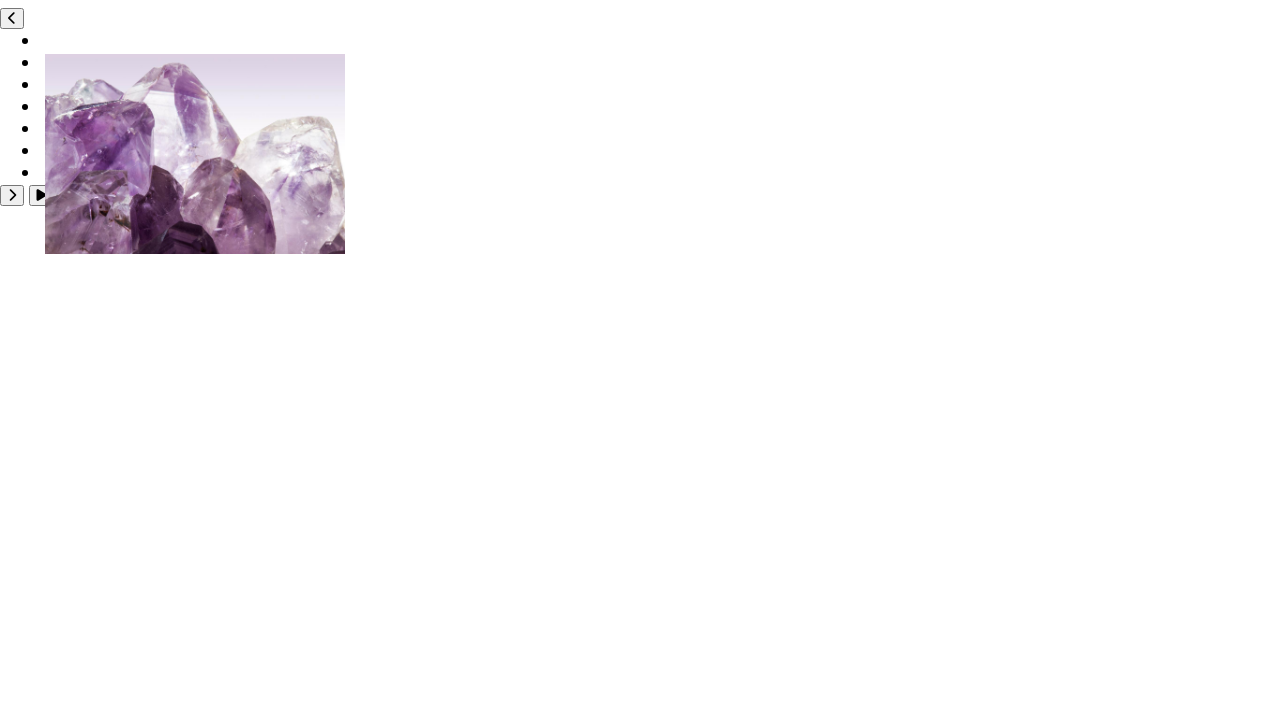
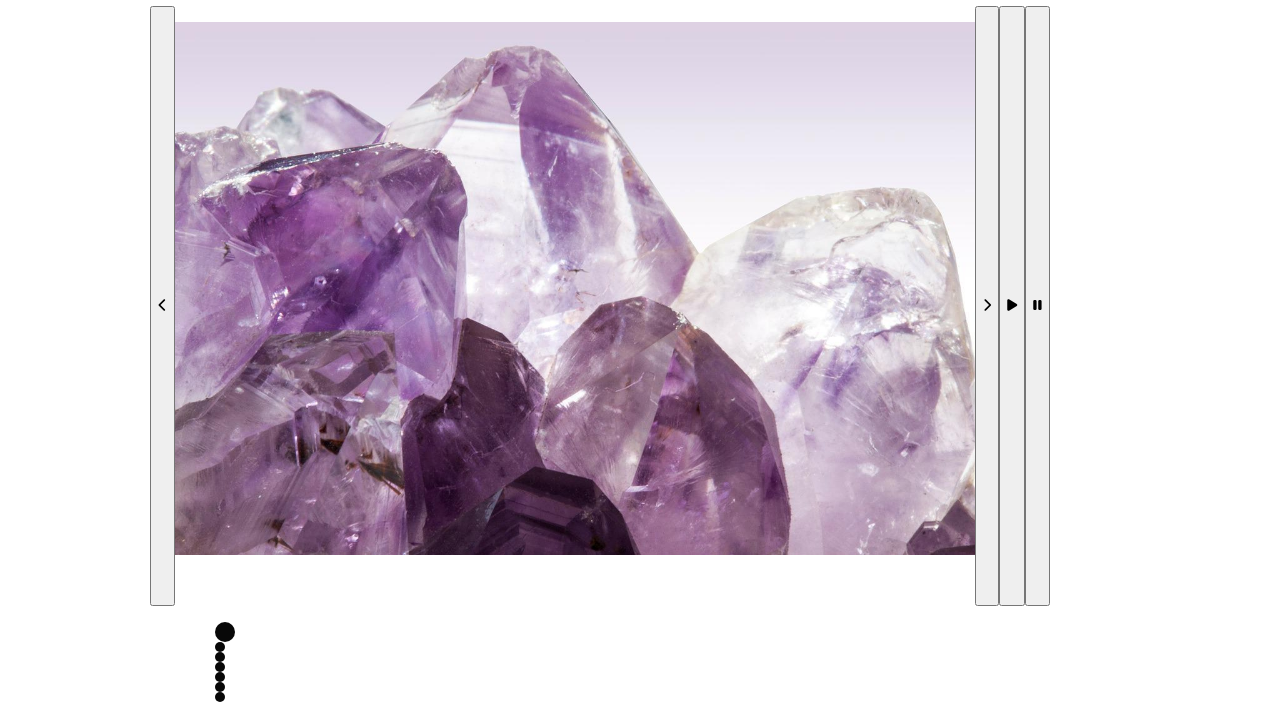
Before and after one commit to FrederiqueP/slider, a plain HTML site: page index.html in a window 1280 px wide. Shown: the part 80-800 px from the top of the page. Drawn offline with Linux system fonts and the light colour scheme.

Commit message:
version2

```diff
--- a/css/style.css
+++ b/css/style.css
@@ -3,21 +3,28 @@ body{
     font-family: 'Segoe UI', Tahoma, Geneva, Verdana, sans-serif;
 }
 
+header h1{
+   max-width: 1200px;
+   text-align: center;
+}
+
+.Projection {
+    max-width: 1200px;
+    display: flex;
+    flex-direction: row;
+    justify-content: center;
+}
+
+
 #boite {
+    width: 800px;
+    height: 600px;
     position: relative;
-    top: 0;
-    left: 0;
 }
 
 #boite img{
+    width: 100%;
     position: absolute;
-    display: flex;
-    justify-content: center;
-    align-items: center;
-    width: 300px;
-    margin:25px 5px;
-    background-size: cover;
-    background-color: #080808;
     opacity: 0;
 }
 
@@ -25,8 +32,30 @@ body{
     opacity: 1;
 }
 
-#boite ul {
-    position:relative;
-    z-index:1;
-    margin:auto;
+#boite ul#lesimages {
+    padding: 0;
 }
+
+#boite ul#lesimages li {
+    list-style-type: none;
+}
+
+#boite ul#lespuces {
+    padding-top: 600px;
+}
+
+#boite ul#lespuces li{
+    list-style-type: none;
+    width: 10px;
+    height: 10px;
+    border-radius: 50%;
+    background-color: #080808;
+}
+
+#boite ul#lespuces li.gros{
+    list-style-type: none;
+    width: 20px;
+    height: 20px;
+    border-radius: 50%;
+    background-color: #080808;
+}
--- a/index.html
+++ b/index.html
@@ -7,24 +7,36 @@
 </head>
 
 <body>
-    <header>
-        <h1>Diaporama</h1>
+    <header class="Header">
+        <h1 class="Header-titre">Diaporama</h1>
     </header>
 
-    <main class="projection" alt="diaporama">
+    <main class="Projection" alt="diaporama">
 
         <button id="precedent"><i class="fa-solid fa-chevron-left"></i></button>
 
         <div id="boite">
-            <ul>
-                <li><img class="active"src="images/image1.jpg" alt="mineral"></li>
-                <li><img src="images/image2.jpg" alt="mineral"></li>
+
+            <ul id="lesimages" >
+                <li class="gros"><img class="active"src="images/image1.jpg" alt="mineral"></li>
+                <li ><img src="images/image2.jpg" alt="mineral"></li>
                 <li><img src="images/image3.jpg" alt="mineral"></li>
                 <li><img src="images/image4.jpg" alt="mineral"></li>
                 <li><img src="images/image5.jpg" alt="mineral"></li>
                 <li><img src="images/image6.jpg" alt="mineral"></li>
                 <li><img src="images/image7.jpg" alt="mineral"></li>
             </ul>
+
+            <ul id="lespuces">
+                <li class="gros"><div class="puce"data-index = "0"></div></li>
+                <li><div class="puce" data-index = "1"></div></li>
+                <li><div class="puce" data-index = "2"></div></li>
+                <li><div class="puce" data-index = "3"></div></li>
+                <li><div class="puce" data-index = "4"></div></li>
+                <li><div class="puce" data-index = "5"></div></li>
+                <li><div class="puce" data-index = "6"></div></li>
+            </ul>
+
         </div>
 
         <button id="suivant"><i class="fa-solid fa-chevron-right"></i></button>
@@ -32,12 +44,10 @@
         <button id="play"><i class="fa-solid fa-play"></i></button>
         <button id="pause"><i class="fa-solid fa-pause"></i></button>
 
-
-
     </main>
-
 
     <script src="https://kit.fontawesome.com/6336249732.js" crossorigin="anonymous"></script>
     <script src="js/main.js"></script>
+
 </body>
 </html>
--- a/js/main.js
+++ b/js/main.js
@@ -12,29 +12,42 @@ let currentIndex = 0;
 /* ***************************************** FONCTIONS ***************************************** */
 /*************************************************************************************************/
 
+function  onClickLapuce(event){
+    console.log("on click lapuce", event.eventTarget);
+    // const clickedDot = event.eventTarget;
+    // const newIndex = clickedDot.dataset.index;
+    // currentIndex = newIndex;
+    // // refresh();
+    // location.reload(true);
+}
+
 function onClickPrecedent(){
 
     container[currentIndex].classList.toggle("active");
+    puce[currentIndex].classList.toggle("gros");
     currentIndex--;
     if (currentIndex < 0) {
         currentIndex = longueurTableau - 1;
     }
     container[currentIndex].classList.toggle("active");
+    puce[currentIndex].classList.toggle("gros");
     console.log("on click  precedent");
 }
 
 function onClickSuivant(){
 
     container[currentIndex].classList.toggle("active");
+    puce[currentIndex].classList.toggle("gros");
     currentIndex++;
     if (currentIndex >= longueurTableau) {
         currentIndex = 0;
     }
     container[currentIndex].classList.toggle("active");
+    puce[currentIndex].classList.toggle("gros");
+
     console.log("on click  suivant");
+
 }
-
-
 
 function onClickPlay(){
     idTimer = window.setInterval(onClickSuivant, 1000);
@@ -50,14 +63,18 @@ function onClickPause(){
 /*************************************************************************************************/
 
 
-const container = document.querySelectorAll('main.projection #boite img');
+const container = document.querySelectorAll('main.Projection #boite img');
 console.log("container: ", container);
 const longueurTableau = container.length;
 console.log("longueur Tableau: ", longueurTableau);
 
+const puce = document.querySelectorAll('main.Projection #boite li');
+console.log("puce: ", puce);
 
-document.querySelector('main.projection button#precedent').addEventListener('click', onClickPrecedent);
-document.querySelector('main.projection button#suivant').addEventListener('click', onClickSuivant);
+document.querySelector('main.Projection #boite #lespuces li .puce').addEventListener('click', onClickLapuce);
 
-document.querySelector('main.projection button#play').addEventListener('click', onClickPlay);
-document.querySelector('main.projection button#pause').addEventListener('click', onClickPause);
+document.querySelector('main.Projection button#precedent').addEventListener('click', onClickPrecedent);
+document.querySelector('main.Projection button#suivant').addEventListener('click', onClickSuivant);
+
+document.querySelector('main.Projection button#play').addEventListener('click', onClickPlay);
+document.querySelector('main.Projection button#pause').addEventListener('click', onClickPause);
```
